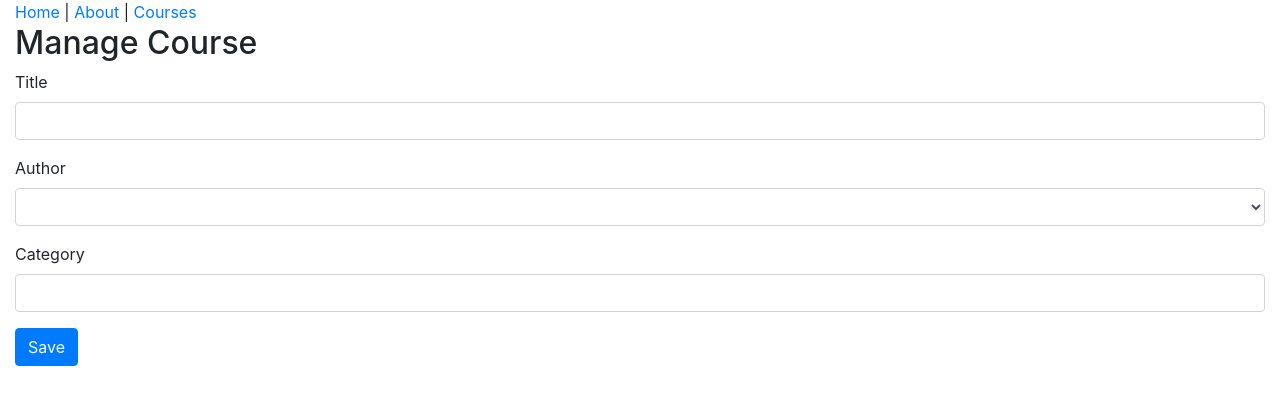
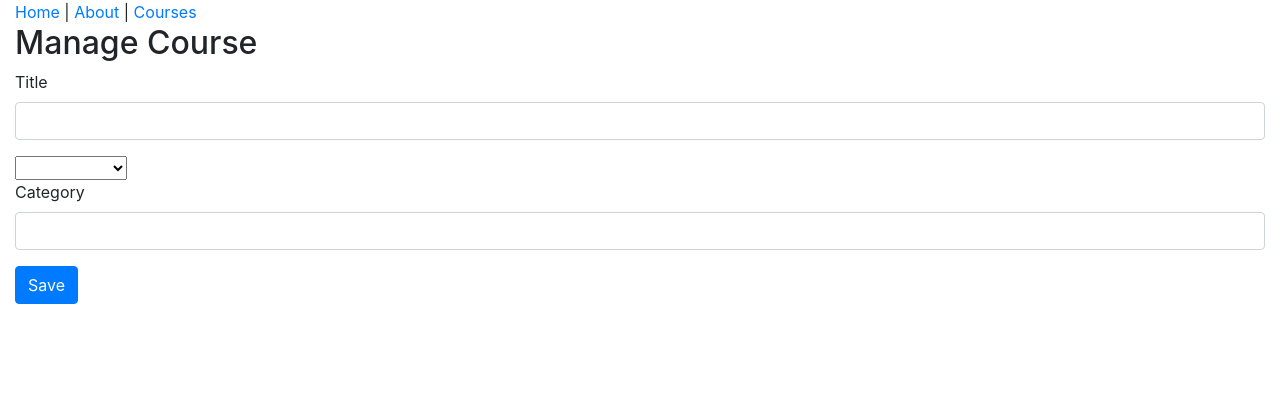
Before and after one commit to avilavate/ps-react-flux, a React (Create React App) app: page /course/1 in a window 1280 px wide. Shown: the top 404 px of the page. Built offline with nearby package versions, Linux system fonts and the light colour scheme.

Commit message:
Added Add Course Feature

```diff
--- a/package.json
+++ b/package.json
@@ -11,7 +11,8 @@
     "react": "^16.12.0",
     "react-dom": "^16.12.0",
     "react-router-dom": "^5.0.0",
-    "react-scripts": "3.3.0"
+    "react-scripts": "3.3.0",
+    "react-toastify": "^5.5.0"
   },
   "scripts": {
     "start": "run-p start:dev start:api",
--- a/src/components/App.js
+++ b/src/components/App.js
@@ -6,11 +6,14 @@ import Header from "./Header";
 import CoursesPage from "./CoursesComponent";
 import NotFoundPage from "./NotFoundComonent";
 import ManageCoursePage from "./ManageCourseComponent";
+import { ToastContainer } from "react-toastify";
+import "react-toastify/dist/ReactToastify.min.css";
 
 function App() {
   return (
     <div className="container-fluid">
       <Header></Header>
+      <ToastContainer autoClose={3000}></ToastContainer>
       <Switch>
         <Route path="/" exact component={HomePage}></Route>
         <Route path="/about" exact component={AboutPage}></Route>
--- a/src/components/CourseForm.js
+++ b/src/components/CourseForm.js
@@ -1,52 +1,49 @@
 import React from "react";
+import TextInput from "./common/TextInputComponent";
 
 function CourseForm(props) {
+  console.log(JSON.stringify(props));
   return (
-    <form>
-      <div className="form-group">
-        <label htmlFor="title">Title</label>
-        <div className="field">
-          <input
-            id="title"
+    <form onSubmit={props.onSubmit}>
+      <TextInput
+        label="Title"
         type="text"
+        id={props.course.title}
         name="title"
         onChange={props.onChange}
         className="form-control"
         value={props.course.title}
+        error={props.error.title}
       />
-        </div>
-      </div>
 
-      <div className="form-group">
-        <label htmlFor="author">Author</label>
       <div className="field">
         <select
-            id="author"
+          id={props.course.authorId}
           name="authorId"
           onChange={props.onChange}
           value={props.course.authorId}
-            className="form-control"
         >
-            <option value="" />
+          <option />
           <option value="1">Cory House</option>
           <option value="2">Scott Allen</option>
         </select>
-        </div>
+        {props.error && props.error.authorId ? (
+          <div className="alert-danger alert">{props.error.authorId}</div>
+        ) : (
+          <></>
+        )}
       </div>
 
-      <div className="form-group">
-        <label htmlFor="category">Category</label>
-        <div className="field">
-          <input
+      <TextInput
+        label="Category"
         type="text"
-            id="category"
+        id={props.course.category}
         name="category"
         onChange={props.onChange}
         className="form-control"
         value={props.course.category}
+        error={props.error.category}
       />
-        </div>
-      </div>
 
       <input type="submit" value="Save" className="btn btn-primary" />
     </form>
--- a/src/components/ManageCourseComponent.js
+++ b/src/components/ManageCourseComponent.js
@@ -1,25 +1,55 @@
 import React, { useState } from "react";
 import CourseForm from "./CourseForm";
+import * as courseApi from "../api/courseApi";
+import { toast } from "react-toastify";
 
 const ManageCoursePage = props => {
+  console.log("Manage Course Page: " + JSON.stringify(props));
+  const [error, setError] = useState({});
   const [course, setCourse] = useState({
     id: null,
-    title: "",
+    title: " ",
     slug: "",
     authorId: null,
     category: ""
   });
 
   const handleCourseChange = e => {
+    formIsValid();
     const updatedCourse = { ...course, [e.target.name]: e.target.value };
-    console.log("Updated Course: " + JSON.stringify(updatedCourse));
     setCourse(updatedCourse);
+  };
+
+  function formIsValid() {
+    const _error = {};
+    if (!course.title || course.title === " ")
+      _error.title = "Title is required";
+    if (!course.authorId) _error.authorId = "Author is required";
+    if (!course.category) _error.category = "Category is required";
+
+    setError(_error);
+
+    return Object.keys(_error).length === 0;
+  }
+
+  const handleSave = e => {
+    e.preventDefault();
+    if (!formIsValid()) return;
+    courseApi.saveCourse(course).then(() => {
+      toast.success("Course added successfuly");
+      props.history.push("/courses");
+    });
   };
 
   return (
     <>
       <h2>Manage Course</h2>
-      <CourseForm course={course} onChange={handleCourseChange}></CourseForm>
+      <CourseForm
+        error={error}
+        course={course}
+        onChange={handleCourseChange}
+        onSubmit={handleSave}
+      ></CourseForm>
     </>
   );
 };
--- /dev/null
+++ b/src/components/TextInputComponent.js
@@ -0,0 +1,25 @@
+import React from "react";
+
+function TextInput() {
+  return (
+    <>
+      <div className="form-group"></div>
+      <label htmlFor="title">Title</label>
+      <div className="field">
+        <input
+          id="title"
+          type="text"
+          name="title"
+          onChange={props.onChange}
+          className="form-control"
+          value={props.course.title}
+        />
+        {props.error && (
+          <div className="alert alert-danger">{props.error}}</div>
+        )}
+      </div>
+    </>
+  );
+}
+
+export default TextInput;
--- a/tools/db.json
+++ b/tools/db.json
@@ -1 +1,192 @@
-{"courses":[{"id":1,"title":"Securing React Apps with Auth0","slug":"react-auth0-authentication-security","authorId":1,"category":"JavaScript"},{"id":2,"title":"React: The Big Picture","slug":"react-big-picture","authorId":1,"category":"JavaScript"},{"id":3,"title":"Creating Reusable React Components","slug":"react-creating-reusable-components","authorId":1,"category":"JavaScript"},{"id":4,"title":"Building a JavaScript Development Environment","slug":"javascript-development-environment","authorId":1,"category":"JavaScript"},{"id":5,"title":"Building Applications with React and Redux","slug":"react-redux-react-router-es6","authorId":1,"category":"JavaScript"},{"id":6,"title":"Building Applications in React and Flux","slug":"react-flux-building-applications","authorId":1,"category":"JavaScript"},{"id":7,"title":"Clean Code: Writing Code for Humans","slug":"writing-clean-code-humans","authorId":1,"category":"Software Practices"},{"id":8,"title":"Architecting Applications for the Real World","slug":"architecting-applications-dotnet","authorId":1,"category":"Software Architecture"},{"id":9,"title":"Becoming an Outlier: Reprogramming the Developer Mind","slug":"career-reboot-for-developer-mind","authorId":1,"category":"Career"},{"id":10,"title":"Web Component Fundamentals","slug":"web-components-shadow-dom","authorId":1,"category":"HTML5"}],"authors":[{"id":1,"name":"Cory House"},{"id":2,"name":"Scott Allen"},{"id":3,"name":"Dan Wahlin"}]}
+{
+  "courses": [
+    {
+      "id": 1,
+      "title": "Securing React Apps with Auth0",
+      "slug": "react-auth0-authentication-security",
+      "authorId": 1,
+      "category": "JavaScript"
+    },
+    {
+      "id": 2,
+      "title": "React: The Big Picture",
+      "slug": "react-big-picture",
+      "authorId": 1,
+      "category": "JavaScript"
+    },
+    {
+      "id": 3,
+      "title": "Creating Reusable React Components",
+      "slug": "react-creating-reusable-components",
+      "authorId": 1,
+      "category": "JavaScript"
+    },
+    {
+      "id": 4,
+      "title": "Building a JavaScript Development Environment",
+      "slug": "javascript-development-environment",
+      "authorId": 1,
+      "category": "JavaScript"
+    },
+    {
+      "id": 5,
+      "title": "Building Applications with React and Redux",
+      "slug": "react-redux-react-router-es6",
+      "authorId": 1,
+      "category": "JavaScript"
+    },
+    {
+      "id": 6,
+      "title": "Building Applications in React and Flux",
+      "slug": "react-flux-building-applications",
+      "authorId": 1,
+      "category": "JavaScript"
+    },
+    {
+      "id": 7,
+      "title": "Clean Code: Writing Code for Humans",
+      "slug": "writing-clean-code-humans",
+      "authorId": 1,
+      "category": "Software Practices"
+    },
+    {
+      "id": 8,
+      "title": "Architecting Applications for the Real World",
+      "slug": "architecting-applications-dotnet",
+      "authorId": 1,
+      "category": "Software Architecture"
+    },
+    {
+      "id": 9,
+      "title": "Becoming an Outlier: Reprogramming the Developer Mind",
+      "slug": "career-reboot-for-developer-mind",
+      "authorId": 1,
+      "category": "Career"
+    },
+    {
+      "id": 10,
+      "title": "Web Component Fundamentals",
+      "slug": "web-components-shadow-dom",
+      "authorId": 1,
+      "category": "HTML5"
+    },
+    {
+      "id": 11,
+      "title": "default title",
+      "slug": "default-title",
+      "authorId": 1,
+      "category": "df",
+      "createdAt": 1579239997179
+    },
+    {
+      "id": 12,
+      "title": "Node.JS Fundamentals",
+      "slug": "node-js-fundamentals",
+      "authorId": 2,
+      "category": "Node JS",
+      "createdAt": 1579240044562
+    },
+    {
+      "id": 13,
+      "title": "ReactJS Fundamentals",
+      "slug": "reactjs-fundamentals",
+      "authorId": 2,
+      "category": "JavaSctipt",
+      "createdAt": 1579240378087
+    },
+    {
+      "id": 14,
+      "title": "default title",
+      "slug": "default-title",
+      "authorId": 2,
+      "category": "test",
+      "createdAt": 1579240434161
+    },
+    {
+      "id": 15,
+      "title": "default title",
+      "slug": "default-title",
+      "authorId": 1,
+      "category": "Test toaster",
+      "createdAt": 1579240978088
+    },
+    {
+      "id": 16,
+      "title": "Azure Fundamentals",
+      "slug": "azure-fundamentals",
+      "authorId": 2,
+      "category": "Cloud Computing",
+      "createdAt": 1579241510062
+    },
+    {
+      "id": 17,
+      "title": " ",
+      "slug": "",
+      "authorId": 1,
+      "category": "dsfdsf",
+      "createdAt": 1579245332925
+    },
+    {
+      "id": 18,
+      "title": "New Title",
+      "slug": "new-title",
+      "authorId": 1,
+      "category": "Node",
+      "createdAt": 1579246088180
+    },
+    {
+      "id": 19,
+      "title": "Hi",
+      "slug": "hi",
+      "authorId": 1,
+      "category": "Node",
+      "createdAt": 1579246185222
+    },
+    {
+      "id": 20,
+      "title": "Testing Validation",
+      "slug": "testing-validation",
+      "authorId": 1,
+      "category": "Testing Validation",
+      "createdAt": 1579251205892
+    },
+    {
+      "id": 21,
+      "title": " fdgfd",
+      "slug": "fdgfd",
+      "authorId": 2,
+      "category": "fdf",
+      "createdAt": 1579251465609
+    },
+    {
+      "id": 22,
+      "title": " dsf",
+      "slug": "dsf",
+      "authorId": 1,
+      "category": "dsf",
+      "createdAt": 1579251529033
+    },
+    {
+      "id": 23,
+      "title": " hkf",
+      "slug": "hkf",
+      "authorId": 1,
+      "category": "dsjfhd",
+      "createdAt": 1579251576746
+    }
+  ],
+  "authors": [
+    {
+      "id": 1,
+      "name": "Cory House"
+    },
+    {
+      "id": 2,
+      "name": "Scott Allen"
+    },
+    {
+      "id": 3,
+      "name": "Dan Wahlin"
+    }
+  ]
+}
```
Also changed, not shown: 15 other files (tests, documents, lock files or other folders). Lines whose indentation alone changed are shown as unchanged.
